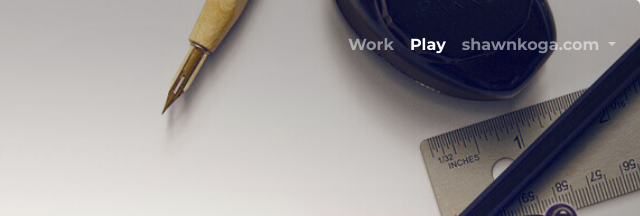
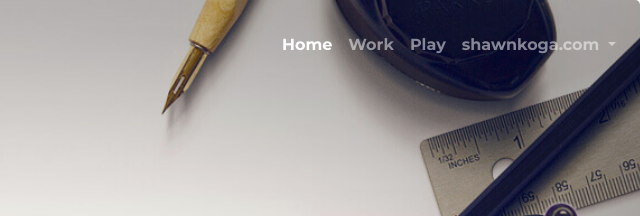
Before and after one commit to ShawnKoga/shawn-koga-main, a plain HTML site: page index.html in a window 1280 px wide. Shown: the top 216 px of the page, 640-1280 px from the left. Drawn offline with nearby package versions, Linux system fonts and the light colour scheme; a web font is replaced by a local one.

Commit message:
Re-add Home link in navbar

```diff
--- a/index.html
+++ b/index.html
@@ -27,6 +27,9 @@
     </button>
     <div class="collapse navbar-collapse" id="navbarSupportedContent">
       <ul class="navbar-nav ml-auto">
+        <li class="nav-item">
+          <a class="nav-link scroll" href="#page-top">Home</a>
+        </li>
         <li class="nav-item">
           <a class="nav-link scroll" href="#work">Work</a>
         </li>
```
